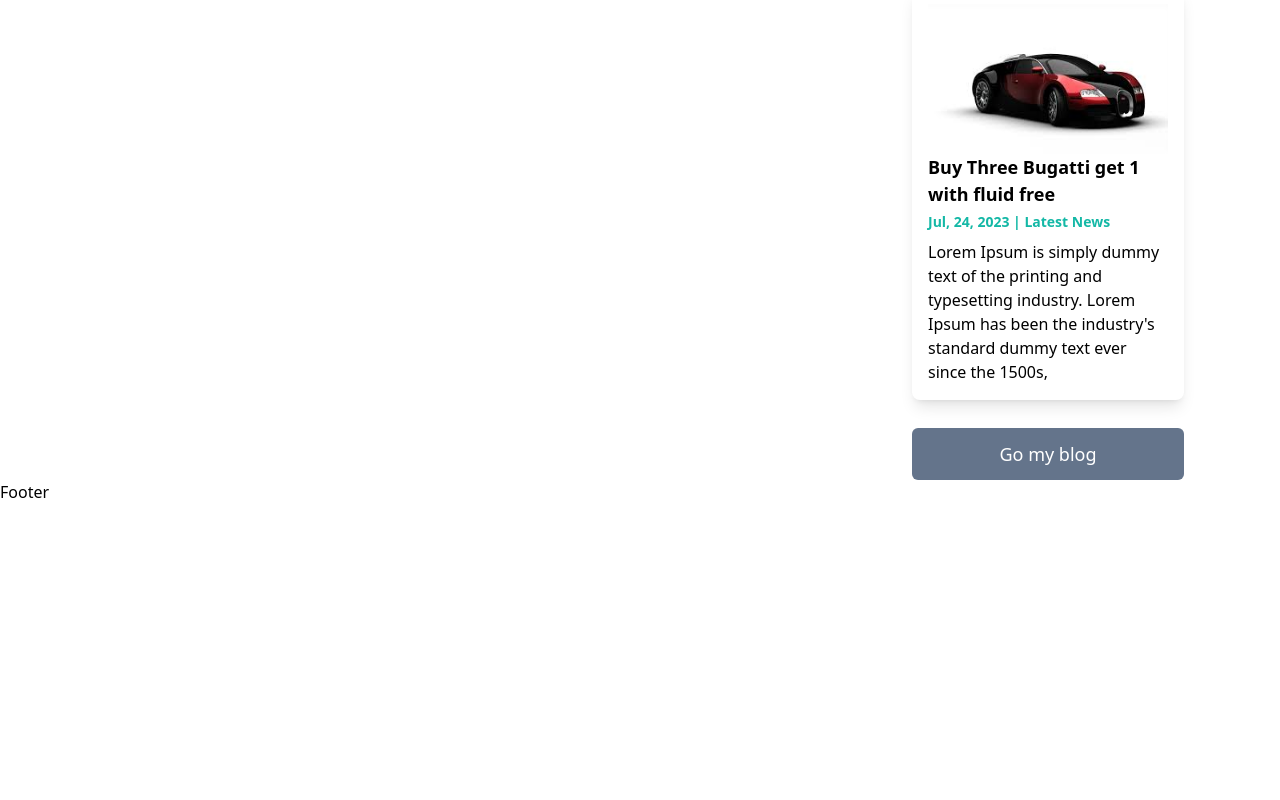
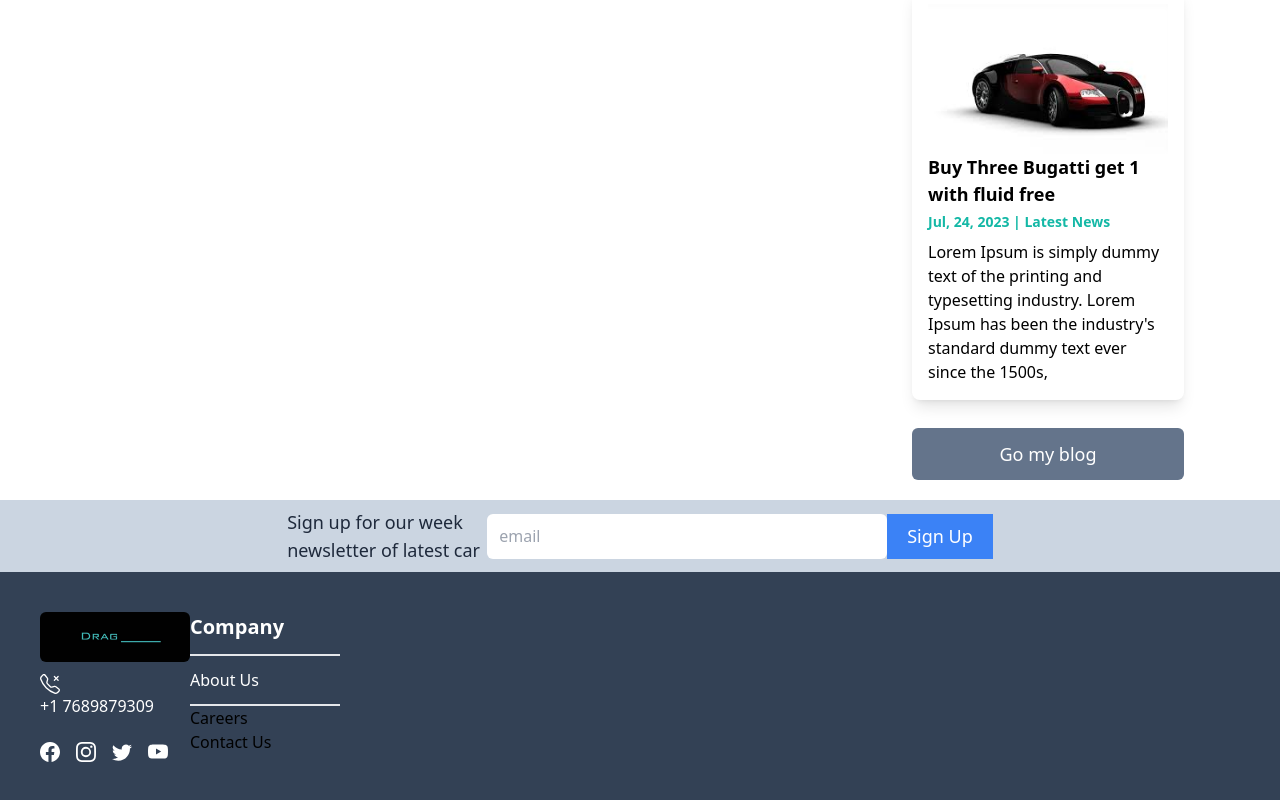
Before and after one commit to Johnson1123/grat_project, a React (Vite) app: page / in a window 1280 px wide. Shown: the part 1198-1998 px from the top of the page. Before the commit the page ends 1702 px from the top, so only its background shows below. Built offline with nearby package versions, Linux system fonts and the light colour scheme.

Commit message:
activation page

```diff
--- a/src/Layout/Footer/Footer.jsx
+++ b/src/Layout/Footer/Footer.jsx
@@ -1,7 +1,98 @@
 import React from "react";
+import { images } from "../../assets";
+import {
+  BsFacebook,
+  BsInstagram,
+  BsTelephoneX,
+  BsTwitter,
+  BsYoutube,
+} from "react-icons/bs";
 
 function Footer() {
-  return <div>Footer</div>;
+  return (
+    <footer className="mt-5">
+      <div className="footer-header px-10 py-2 bg-slate-300 flex justify-center items-center">
+        <p className="text-lg w-[200px] text-slate-800">
+          Sign up for our week newsletter of latest car
+        </p>
+        <form action="" className="flex">
+          <input
+            type="text"
+            placeholder="email"
+            className="h-[45px] w-[400px] rounded-md px-3 outline-none"
+            name=""
+            id=""
+          />
+          <button className="bg-blue-500 px-5 h-[45px] text-white text-lg">
+            Sign Up
+          </button>
+        </form>
+      </div>
+      <div className="lower-footer p-10 bg-slate-700 flex">
+        <div className="footer-box box-1 flex flex-col gap-3">
+          <img
+            src={images.logo}
+            alt=""
+            className="w-[150px] h-[50px] rounded-md"
+          />
+          <p classNa me="flex items-center gap-5">
+            <BsTelephoneX size={20} className="text-white" />
+            <span className="text-white">+1 7689879309</span>
+          </p>
+          <div className="flex gap-4 mt-3">
+            <span>
+              <a href="">
+                <BsFacebook size={20} className="text-white" />
+              </a>
+            </span>
+            <span>
+              <a href="">
+                <BsInstagram size={20} className="text-white" />
+              </a>
+            </span>
+            <span>
+              <a href="">
+                <BsTwitter size={20} className="text-white" />
+              </a>
+            </span>
+            <span>
+              <a href="">
+                <BsYoutube size={20} className="text-white" />
+              </a>
+            </span>
+          </div>
+        </div>
+
+        <div className="footer-box box-2 min-w-[150px]">
+          <h3 className="pb-3 text-[20px] border-b-2 text-white font-bold ">
+            Company
+          </h3>
+          <ul>
+            <li className="py-3 border-b-2 border-slate-5 00">
+              <a href="" className="text-white">
+                About Us
+              </a>
+            </li>
+            <li>
+              <a href="">Careers</a>
+            </li>
+            <li>
+              <a href="">Contact Us</a>
+            </li>
+            <li>
+              <a href=""></a>
+            </li>
+            <li>
+              <a href=""></a>
+            </li>
+          </ul>
+        </div>
+
+        <div className="footer-box box-"></div>
+        <div className="footer-box box-"></div>
+      </div>
+    </footer>
+  );
 }
 
 export default Footer;
--- a/src/Pages/Activation/Activation.jsx
+++ b/src/Pages/Activation/Activation.jsx
@@ -6,11 +6,11 @@
 export default function Activication() {
   const { token } = useParams();
   const navigate = useNavigate();
+  let payload = token;
   useEffect(() => {
     (async () => {
       try {
-        const res = await axios.post(`${baseurl}/login-page`, { token });
-        console.log(res);
+        const res = await axios.post(`${baseurl}/activation`, { payload });
         navigate("/");
       } catch (error) {
         console.log(error.data);
```
Also changed, not shown: src/App.jsx (+0 -29 lines).
